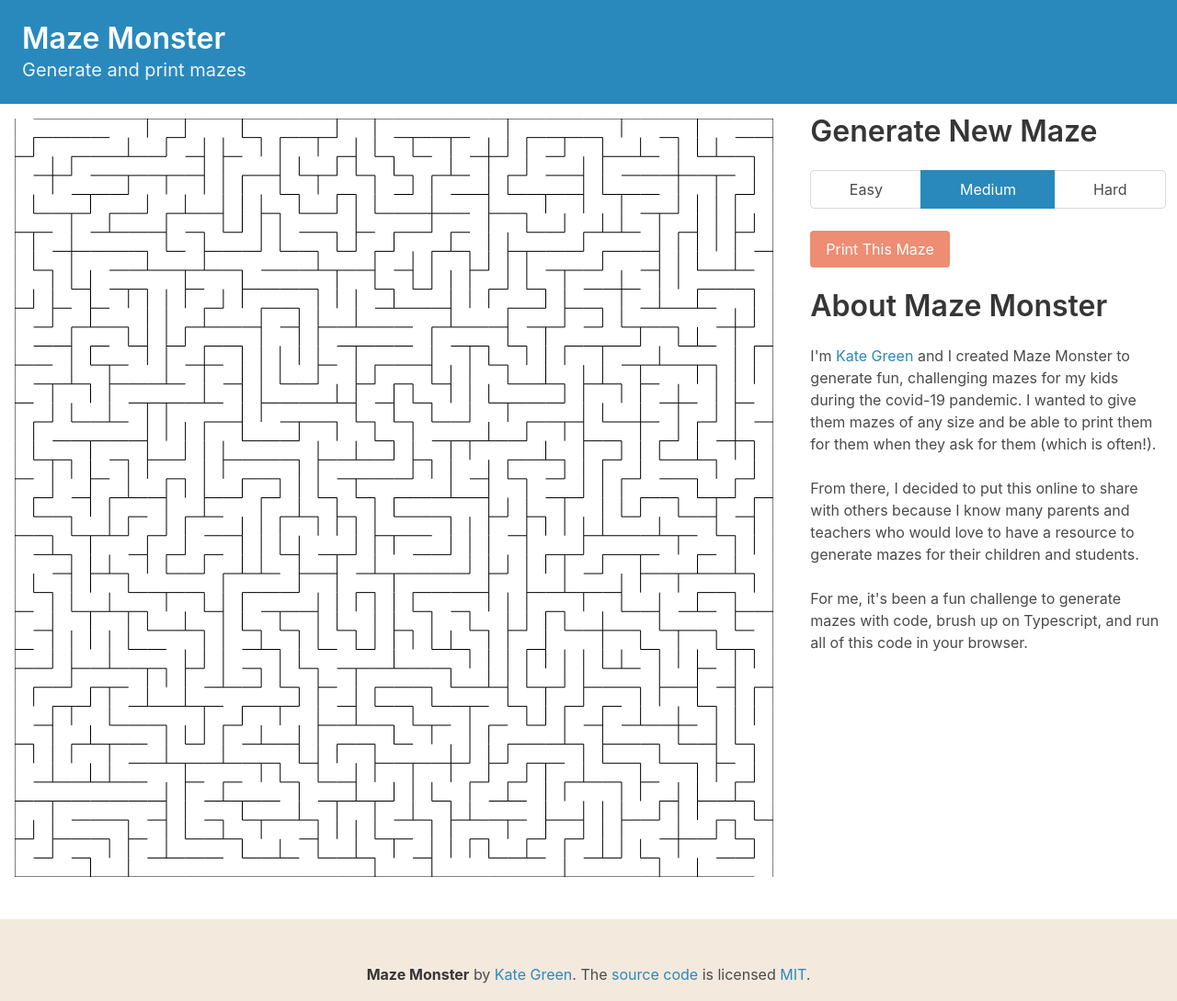
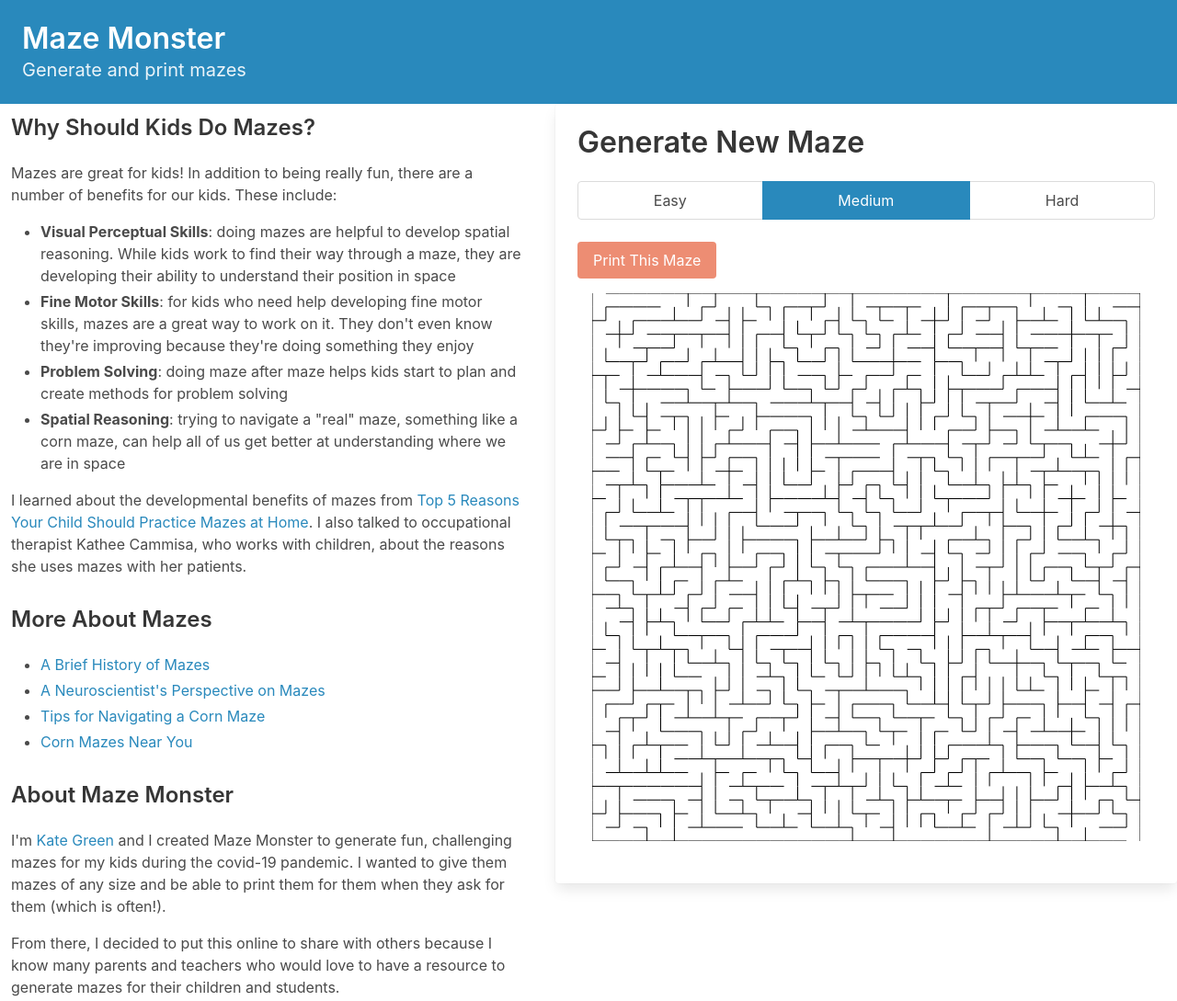
Before and after one commit to 4kategreen/mazes, a website with bundled scripts: page index.html in a window 1280 px wide. Shown: the top 1089 px of the page at 92% size. Built offline with nearby package versions, Linux system fonts and the light colour scheme.

Commit message:
adding a bunch more content and reconfiguring the page

```diff
--- a/index.html
+++ b/index.html
@@ -35,13 +35,40 @@
 	    </h2>
 	  </div>
 	</section>
+
 	<div class="columns" id="maze">
-		<div class="column is-two-thirds">
-  		<canvas class="p-4" id="mazeDrawing"></canvas>
+		<div class="column">
+      <div class="column content">
+      	<h3 class="title is-h3">Why Should Kids Do Mazes?</h3>
+      	<p class="block">Mazes are great for kids! In addition to being really fun, there are a number of benefits for our kids. These include:</p>
+      	<ul>
+      		<li><b>Visual Perceptual Skills</b>: doing mazes are helpful to develop spatial reasoning. While kids work to find their way through a maze, they are developing their ability to understand their position in space</li>
+      		<li><b>Fine Motor Skills</b>: for kids who need help developing fine motor skills, mazes are a great way to work on it. They don't even know they're improving because they're doing something they enjoy</li>
+      		<li><b>Problem Solving</b>: doing maze after maze helps kids start to plan and create methods for problem solving</li>
+      		<li><b>Spatial Reasoning</b>: trying to navigate a "real" maze, something like a corn maze, can help all of us get better at understanding where we are in space</li>
+      	</ul>
+      	<p class="block">I learned about the developmental benefits of mazes from <a href="https://www.nspt4kids.com/parenting/top-5-reasons-why-your-child-should-practice-mazes-at-home/">Top 5 Reasons Your Child Should Practice Mazes at Home</a>. I also talked to occupational therapist Kathee Cammisa, who works with children, about the reasons she uses mazes with her patients.</p>
+
+      	<h3 class="title is-h3">More About Mazes</h3>
+      	<ul>
+	      	<li><a href="https://www.nbm.org/brief-history-mazes/">A Brief History of Mazes</a></li>
+	      	<li><a href="https://www.nationalgeographic.com/science/article/140730-science-mazes-labyrinth-brain-neuroscience">A Neuroscientist's Perspective on Mazes</a></li>
+	      	<li><a href="https://rochester.kidsoutandabout.com/content/twelve-tips-navigating-corn-maze-children">Tips for Navigating a Corn Maze</a></li>
+	      	<li><a href="https://www.mazeplay.com/Locator.aspx">Corn Mazes Near You</a></li>
+	      </ul>
+
+	      <h3 class="title is-h3">About Maze Monster</h3>
+	      <p class="block">I'm <a href="https://kategreen.codes">Kate Green</a> and I created Maze Monster to generate fun, challenging mazes for my kids during the covid-19 pandemic. I wanted to give them mazes of any size and be able to print them for them when they ask for them (which is often!).</p>
+
+	      <p class="block">From there, I decided to put this online to share with others because I know many parents and teachers who would love to have a resource to generate mazes for their children and students.</p>
+
+	      <p class="block">For me, it's been a fun challenge to generate mazes with code, brush up on Typescript, and run all of this code in your browser.</p>
+	    </div>
 		</div>
 
 		<div class="column">
-      <div class="column">
+  		<div class="card">
+				<div class="card-content">
 					<h3 class="title is-h3">Generate New Maze</h3>
 					<form id="regenerate">
 						<div class="tabs is-toggle is-fullwidth" id="difficultyToggle">
@@ -74,18 +101,10 @@
 					    </div>
 					  </div>
 					</form>
-      </div>
-
-      <div class="column">
-        <h3 class="title is-h3">About Maze Monster</h3>
-        <p class="block">I'm <a href="https://kategreen.codes">Kate Green</a> and I created Maze Monster to generate fun, challenging mazes for my kids during the covid-19 pandemic. I wanted to give them mazes of any size and be able to print them for them when they ask for them (which is often!).</p>
-
-        <p class="block">From there, I decided to put this online to share with others because I know many parents and teachers who would love to have a resource to generate mazes for their children and students.</p>
-
-        <p class="block">For me, it's been a fun challenge to generate mazes with code, brush up on Typescript, and run all of this code in your browser.</p>
+					<canvas class="p-4" id="mazeDrawing"></canvas>
 				</div>
 			</div>
-
+  	</div>
 	</div>
 
 	<footer class="footer">
--- a/package.json
+++ b/package.json
@@ -1,6 +1,6 @@
 {
   "name": "maze-monster",
-  "version": "2.2.0",
+  "version": "2.3.0",
   "description": "",
   "main": "index.js",
   "scripts": {
```
Lines whose indentation alone changed are shown as unchanged.
